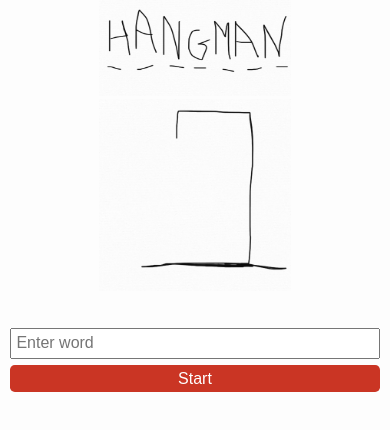
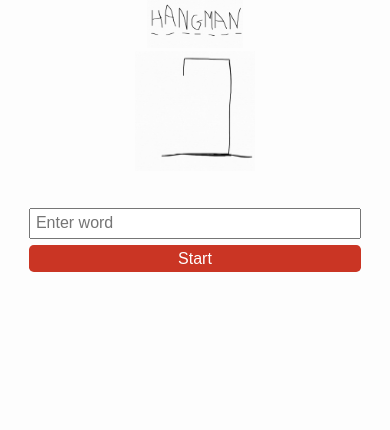
Before and after one commit to Will130785/hangman, a plain HTML site: page index.html in a window 390 px wide. Drawn offline with Linux system fonts and the light colour scheme.

Commit message:
image sizes altered on mobile

```diff
--- a/style.css
+++ b/style.css
@@ -79,9 +79,23 @@ body {
     height: 20rem;
 }
 
+@media only screen and (max-width: 600px) {
+    .title {
+        width: 20rem;
+        height: 10rem;
+    }
+}
+
 .hangman-image {
     height: 40rem;
     width: 40rem;
+}
+
+@media only screen and (max-width: 600px) {
+    .hangman-image {
+        height: 25rem;
+        width: 25rem;
+    }
 }
 
 .word-container {
@@ -111,7 +125,7 @@ body {
         margin-top: 2rem;
         margin-right: 0;
         padding: 0 2rem;
-        width: 100%;
+        width: 90%;
     }
 }
 
```
